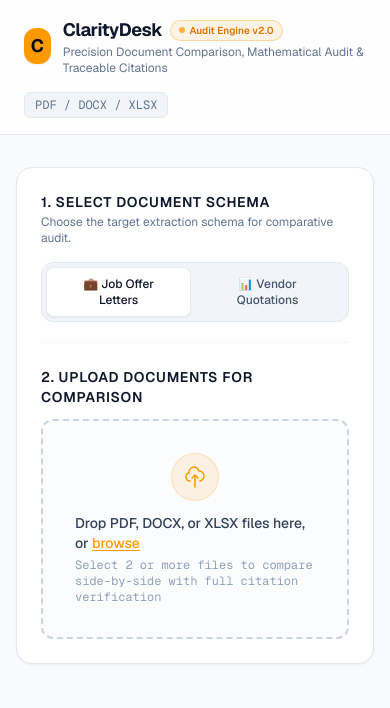
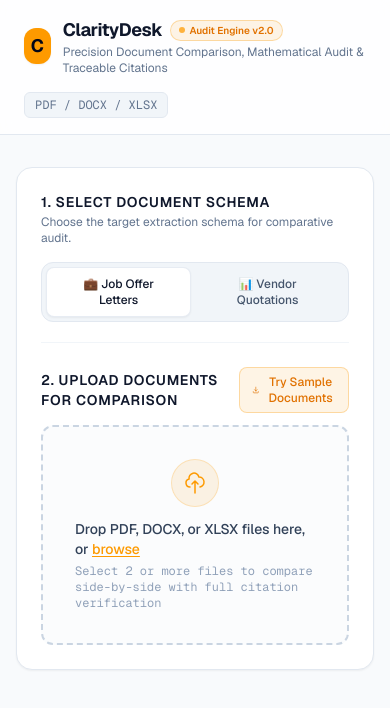
Before and after one commit to hassanali775/clarity-desk, a Next.js app: page / in a window 390 px wide. Shown: the top 708 px of the page. Built offline with nearby package versions, Linux system fonts and the light colour scheme.

Commit message:
feat(ui): add one-click sample documents, fix node pdf worker config, polish mobile

```diff
--- a/app/page.tsx
+++ b/app/page.tsx
@@ -35,6 +35,8 @@ type Stage = 'idle' | 'parsing' | 'extracting' | 'done' | 'error';
 
 const MAX_FILE_SIZE_BYTES = 4 * 1024 * 1024;
 
+const SAMPLE_FILE_URLS = ['/samples/offer_a.pdf', '/samples/offer_b.pdf'];
+
 async function readErrorResponse(res: Response): Promise<string> {
   const text = await res.text();
   if (res.status === 413 || text.trimStart().startsWith('<')) {
@@ -58,8 +60,10 @@ export default function Home() {
 
   async function handleFilesSelected(fileList: FileList | null) {
     if (!fileList || fileList.length === 0) return;
+    await processSelectedFiles(Array.from(fileList));
+  }
 
-    const selectedFiles = Array.from(fileList);
+  async function processSelectedFiles(selectedFiles: File[]) {
     const oversized = selectedFiles.filter((f) => f.size > MAX_FILE_SIZE_BYTES);
     const totalSize = selectedFiles.reduce((acc, f) => acc + f.size, 0);
     if (oversized.length > 0) {
@@ -135,6 +139,27 @@ export default function Home() {
       setStage('done');
     } catch (err) {
       setErrors((prev) => [...prev, { fileName: '(extract)', message: err instanceof Error ? err.message : String(err) }]);
+      setStage('error');
+    }
+  }
+
+  async function handleLoadSamples() {
+    try {
+      setSchemaType('offer_letter');
+      const sampleFiles = await Promise.all(
+        SAMPLE_FILE_URLS.map(async (url) => {
+          const res = await fetch(url);
+          if (!res.ok) {
+            throw new Error(`Failed to load sample file ${url}.`);
+          }
+          const blob = await res.blob();
+          const name = url.split('/').filter(Boolean).pop() ?? 'sample.pdf';
+          return new File([blob], name, { type: blob.type || 'application/pdf' });
+        })
+      );
+      await processSelectedFiles(sampleFiles);
+    } catch (err) {
+      setErrors([{ fileName: '(samples)', message: err instanceof Error ? err.message : String(err) }]);
       setStage('error');
     }
   }
@@ -220,11 +245,24 @@ export default function Home() {
               <h2 className="text-sm font-semibold text-slate-900 dark:text-slate-100 uppercase tracking-wider">
                 2. Upload Documents for Comparison
               </h2>
-              {selectedFileNames.length > 0 && (
-                <span className="text-xs font-mono text-slate-500">
-                  {selectedFileNames.length} file{selectedFileNames.length > 1 ? 's' : ''} loaded
-                </span>
-              )}
+              <div className="flex items-center gap-2">
+                <button
+                  type="button"
+                  onClick={handleLoadSamples}
+                  disabled={stage === 'parsing' || stage === 'extracting'}
+                  className="inline-flex items-center gap-1.5 px-3 py-1.5 text-xs font-medium rounded-lg transition-all cursor-pointer bg-amber-500/10 text-amber-600 dark:text-amber-400 border border-amber-500/30 hover:bg-amber-500/20 disabled:opacity-50 disabled:cursor-not-allowed"
+                >
+                  <svg className="w-3.5 h-3.5" fill="none" viewBox="0 0 24 24" stroke="currentColor">
+                    <path strokeLinecap="round" strokeLinejoin="round" strokeWidth={2} d="M12 3v12m0 0l-4-4m4 4l4-4M4 17v2a2 2 0 002 2h12a2 2 0 002-2v-2" />
+                  </svg>
+                  Try Sample Documents
+                </button>
+                {selectedFileNames.length > 0 && (
+                  <span className="text-xs font-mono text-slate-500">
+                    {selectedFileNames.length} file{selectedFileNames.length > 1 ? 's' : ''} loaded
+                  </span>
+                )}
+              </div>
             </div>
 
             {/* File Upload Dropzone */}
--- a/lib/parsers/pdf.ts
+++ b/lib/parsers/pdf.ts
@@ -7,11 +7,22 @@
 //   import * as pdfjsLib from 'pdfjs-dist/legacy/build/pdf.mjs';
 // If that path 404s for your version, check node_modules/pdfjs-dist/legacy/build/.
 import * as pdfjsLib from 'pdfjs-dist/legacy/build/pdf.mjs';
+import path from 'node:path';
 import type { TextItem } from 'pdfjs-dist/types/src/display/api';
 import type { ParseResult, ParsedPage, TextRun, BoundingBox } from './types';
 
-// No worker in a server context — pdfjs-dist falls back to running inline.
-pdfjsLib.GlobalWorkerOptions.workerSrc = '';
+// No worker in a server context — pdfjs-dist falls back to running inline via
+// the "fake worker", which dynamically imports the worker module. The legacy
+// build's pdf.worker.mjs must be resolvable from node_modules at runtime.
+// (An empty string here makes pdf.js throw "No GlobalWorkerOptions.workerSrc
+// specified" — it must be a truthy module specifier.)
+pdfjsLib.GlobalWorkerOptions.workerSrc = 'pdfjs-dist/legacy/build/pdf.worker.mjs';
+
+// Standard 14 fonts (Helvetica etc.) have no embedded font data, so pdf.js
+// needs the shipped LiberationSans metrics. Node's BinaryDataFactory reads
+// these from disk with fs.readFile, which resolves relative to process.cwd().
+const STANDARD_FONT_DATA_URL =
+  path.join(process.cwd(), 'node_modules', 'pdfjs-dist', 'standard_fonts') + '/';
 
 function itemToBoundingBox(item: TextItem, viewportHeight: number): BoundingBox {
   // item.transform = [scaleX, skewX, skewY, scaleY, translateX, translateY]
@@ -33,7 +44,7 @@ export async function parsePdf(fileName: string, buffer: ArrayBuffer): Promise<P
     // pdfjs-dist 6.x. In Node the default is already to skip JS-in-PDF
     // evaluation (no `eval()` for embedded PDF scripts), so dropping the flag
     // is the safe default. Re-add `verbosity: 0` if PDF parser logs get noisy.
-    doc = await pdfjsLib.getDocument({ data: buffer }).promise;
+    doc = await pdfjsLib.getDocument({ data: buffer, standardFontDataUrl: STANDARD_FONT_DATA_URL }).promise;
   } catch (cause) {
     return {
       ok: false,
```
Also changed, not shown: 2 other files (tests, documents, lock files or other folders).
